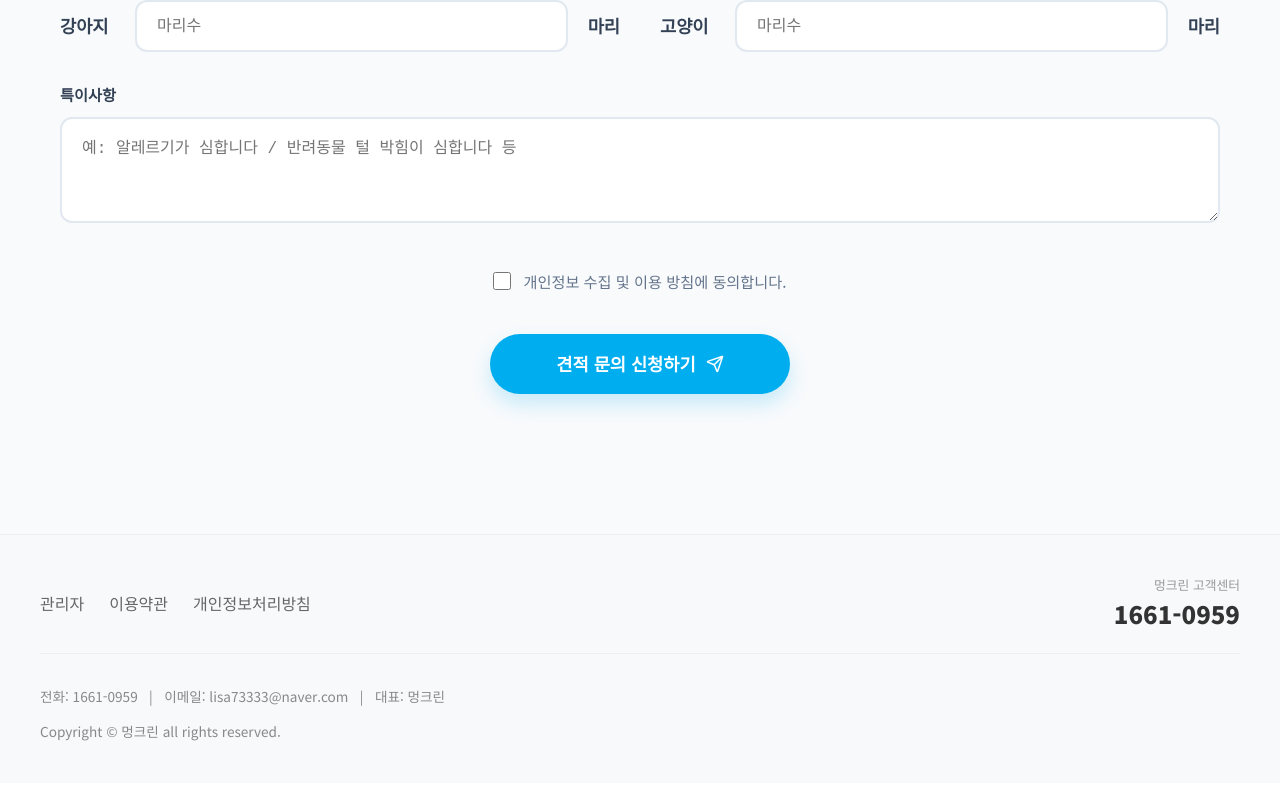
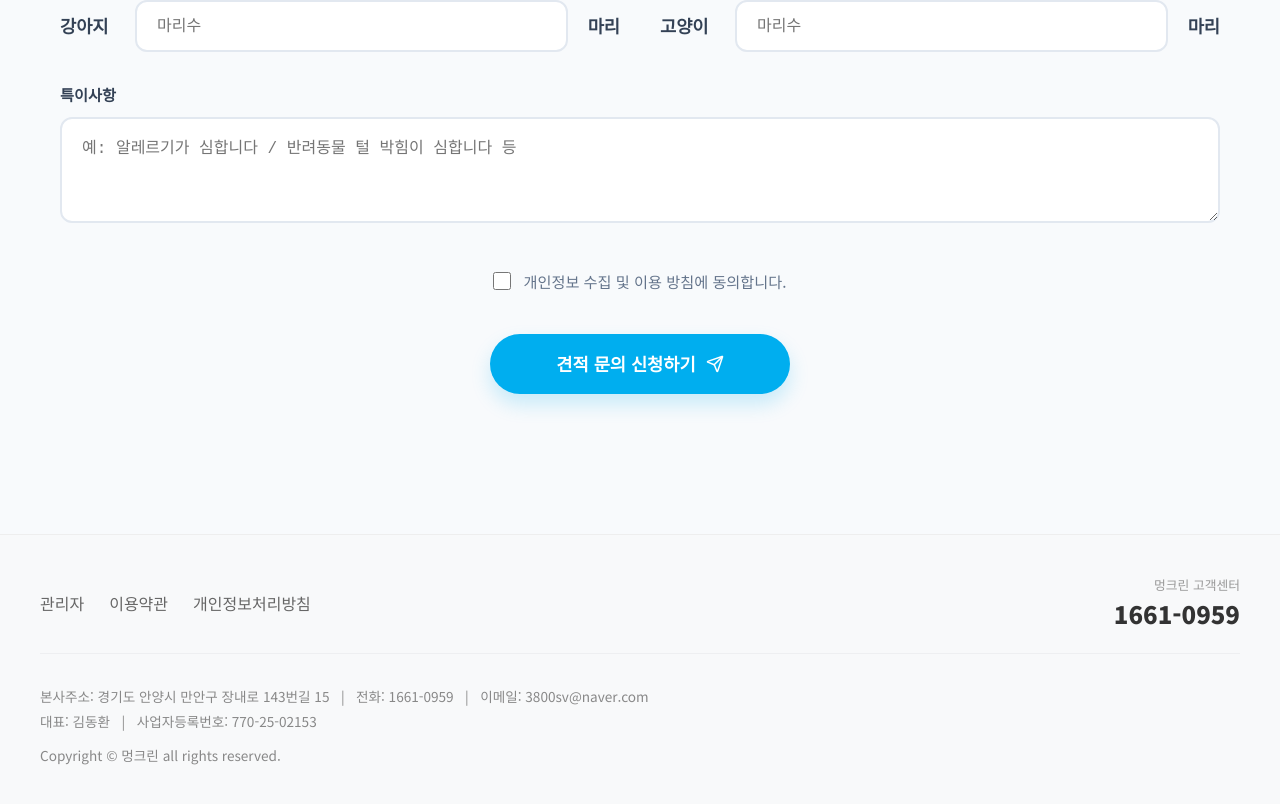
Before and after one commit to pigpo11/dogclean_dev, a Next.js app: page /estimate in a window 1280 px wide. Shown: the part 2360-3164 px from the top of the page. Before the commit the page ends 3143 px from the top, so only its background shows below. Built offline with nearby package versions, Linux system fonts and the light colour scheme.

Commit message:
docs: Update footer business information and fix typos in estimate page

```diff
--- a/src/app/estimate/page.tsx
+++ b/src/app/estimate/page.tsx
@@ -387,12 +387,12 @@ export default function EstimatePage() {
             color: #94a3b8;
           }
           .cell.general::before {
-            content: "일반: ";
+            content: "일반 청소업체: ";
             font-weight: 700;
             margin-right: 8px;
           }
           .cell.mungclean::before {
-            content: "명크린: ";
+            content: "멍크린: ";
             font-weight: 700;
             margin-right: 8px;
           }
--- a/src/components/Footer.tsx
+++ b/src/components/Footer.tsx
@@ -20,7 +20,10 @@ export default function Footer() {
 
         <div className="footer-info">
           <p>
-            전화: 1661-0959 &nbsp; | &nbsp; 이메일: lisa73333@naver.com &nbsp; | &nbsp; 대표: 멍크린 &nbsp;
+            본사주소: 경기도 안양시 만안구 장내로 143번길 15 &nbsp; | &nbsp; 전화: 1661-0959 &nbsp; | &nbsp; 이메일: 3800sv@naver.com
+          </p>
+          <p>
+            대표: 김동환 &nbsp; | &nbsp; 사업자등록번호: 770-25-02153
           </p>
           <p className="copyright">Copyright © 멍크린 all rights reserved.</p>
         </div>
```
Also changed, not shown: 1 other file (tests, documents, lock files or other folders).
